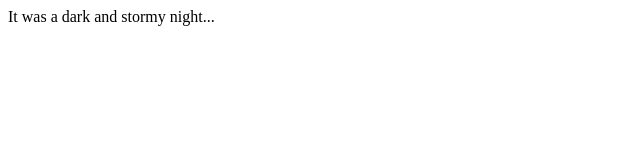
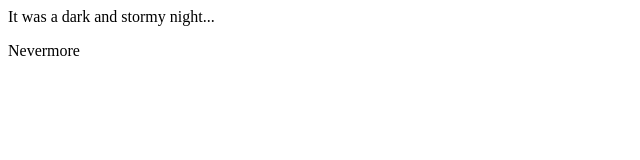
Before and after one commit to moka314/fireside-story, a plain HTML site: page index.html in a window 1280 px wide. Shown: the full height of the page, 0-640 px from the left. Drawn offline with Linux system fonts and the light colour scheme.

Commit message:
added second line of story

```diff
--- a/index.html
+++ b/index.html
@@ -1,5 +1,6 @@
 <html>
     <body>
       <p>It was a dark and stormy night...</p>
+      <p>Nevermore</p>
     </body>
   </html>
```
